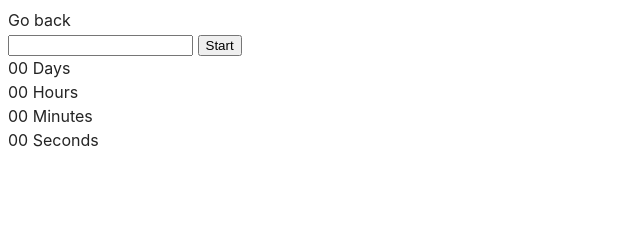
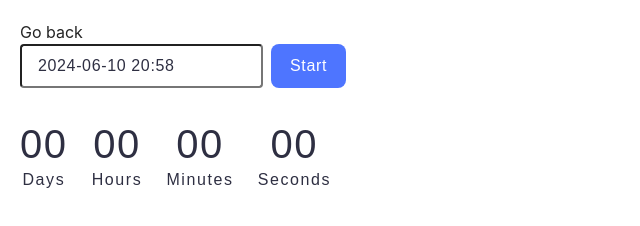
Before and after one commit to BorysenkoS/goit-js-hw-10, a website built with Vite: page src/1-timer.html in a window 1280 px wide. Shown: the whole page, without its empty margins (0-640 px from the left). Built offline with nearby package versions, Linux system fonts and the light colour scheme.

Commit message:
add styles for timer

```diff
--- a/package.json
+++ b/package.json
@@ -9,12 +9,14 @@
     "preview": "vite preview"
   },
   "devDependencies": {
-    "vite": "^4.5.2",
-    "glob": "^8.1.0"
+    "glob": "^8.1.0",
+    "vite": "^4.5.2"
   },
   "author": "Serhii Borysenko <borisenko37@gmail.com>",
   "license": "ISC",
   "dependencies": {
+    "flatpickr": "^4.6.13",
+    "izitoast": "^1.4.0",
     "vite-plugin-full-reload": "^1.0.5",
     "vite-plugin-html-inject": "^1.0.1"
   }
--- a/src/1-timer.html
+++ b/src/1-timer.html
@@ -8,10 +8,11 @@
     <title>Timer</title>
   </head>
   <body>
-    <a href="./index.html">Go back</a> <br />
-    <input type="text" id="datetime-picker" />
-    <button type="button" data-start>Start</button>
-
+    <a class="link" href="./index.html">Go back</a> <br />
+    <div class="input-area">
+      <input class="input-timer" type="text" id="datetime-picker" />
+      <button class="button-timer" type="button" data-start>Start</button>
+    </div>
     <div class="timer">
       <div class="field">
         <span class="value" data-days>00</span>
--- a/src/css/styles.css
+++ b/src/css/styles.css
@@ -5,7 +5,17 @@
   |============================
 */
 @import url('./reset.css');
+@import url('./timer.css');
 
+body {
+  margin: 0;
+  padding: 20px;
+}
+
+.link:hover,
+.link:focus {
+  color: #4e75ff;
+}
 :root {
   font-family: Inter, Avenir, Helvetica, Arial, sans-serif;
   font-size: 16px;
--- a/src/css/timer.css
+++ b/src/css/timer.css
@@ -0,0 +1,70 @@
+.input-timer {
+  border-radius: 4px;
+  max-width: 272px;
+
+  padding: 8px 16px;
+
+  font-family: 'Montserrat', sans-serif;
+  font-weight: 400;
+  font-size: 16px;
+  line-height: 1.5;
+  letter-spacing: 0.04em;
+  color: #2e2f42;
+}
+
+.input-timer:active,
+.input-timer:focus {
+  outline-color: #4e75ff;
+}
+
+.button-timer {
+  border-radius: 8px;
+  padding: 8px 16px;
+  width: 75px;
+  height: 43.5px;
+  background: #4e75ff;
+  border: none;
+
+  font-family: 'Montserrat', sans-serif;
+  font-weight: 500;
+  font-size: 16px;
+  line-height: 1.5;
+  letter-spacing: 0.04em;
+  color: #fff;
+}
+
+.button-timer:hover,
+.button-timer:focus {
+  background: #6c8cff;
+}
+
+.input-area {
+  display: flex;
+  gap: 8px;
+  margin-bottom: 32px;
+}
+
+.timer {
+  display: flex;
+  gap: 24px;
+  font-family: 'Montserrat', sans-serif;
+  font-weight: 400;
+  font-size: 40px;
+  line-height: 1.2;
+  letter-spacing: 0.04em;
+  color: #2e2f42;
+}
+
+.field {
+  display: flex;
+  flex-direction: column;
+  align-items: center;
+}
+
+.label {
+  font-family: 'Montserrat', sans-serif;
+  font-weight: 400;
+  font-size: 16px;
+  line-height: 1.5;
+  color: #2e2f42;
+}
--- a/src/js/1-timer.js
+++ b/src/js/1-timer.js
@@ -1,11 +1,59 @@
-const startTime = Date.now();
+import flatpickr from 'flatpickr';
+import 'flatpickr/dist/flatpickr.min.css';
+import iziToast from 'izitoast';
+import 'izitoast/dist/css/iziToast.min.css';
 
-// Твій код, виконуваний упродовж деякого часу
-for (let i = 0; i <= 100; i += 1) {
-  console.log(i);
+let userSelectedDate;
+const options = {
+  enableTime: true,
+  time_24hr: true,
+  defaultDate: new Date(),
+  minuteIncrement: 1,
+  onClose(selectedDates) {
+    console.log(selectedDates[0]);
+  },
+};
+
+flatpickr('#datetime-picker', options, {});
+
+const refs = {
+  startBtn: document.querySelector('[data-start]'),
+  timer: document.querySelector('.timer'),
+  days: document.querySelector('[data-days]'),
+  hours: document.querySelector('[data-hours]'),
+  minutes: document.querySelector('[data-minutes]'),
+  seconds: document.querySelector('[data-seconds]'),
+};
+
+refs.startBtn.addEventListener('click', () => {
+  iziToast.show({
+    iconUrl: '../img/javascript.svg',
+    title: 'Error',
+    titleColor: 'white',
+    message: 'Illegal operation',
+    messageColor: 'white',
+    messageSize: '16px',
+    backgroundColor: '#ef4040',
+    position: 'topRight',
+    theme: 'dark',
+  });
+});
+
+function convertMs(ms) {
+  // Number of milliseconds per unit of time
+  const second = 1000;
+  const minute = second * 60;
+  const hour = minute * 60;
+  const day = hour * 24;
+
+  // Remaining days
+  const days = Math.floor(ms / day);
+  // Remaining hours
+  const hours = Math.floor((ms % day) / hour);
+  // Remaining minutes
+  const minutes = Math.floor(((ms % day) % hour) / minute);
+  // Remaining seconds
+  const seconds = Math.floor((((ms % day) % hour) % minute) / second);
+
+  return { days, hours, minutes, seconds };
 }
-
-const endTime = Date.now();
-const elapsedTime = endTime - startTime;
-
-console.log(`Elapsed time: ${elapsedTime} ms`);
```
Also changed, not shown: src/2-snackbar.html (+1 -1 lines), src/index.html (+2 -2 lines), src/img/javascript.svg, 1 other file.
